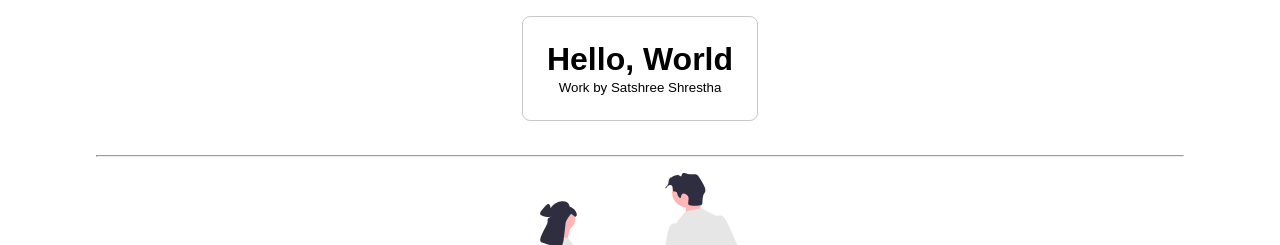
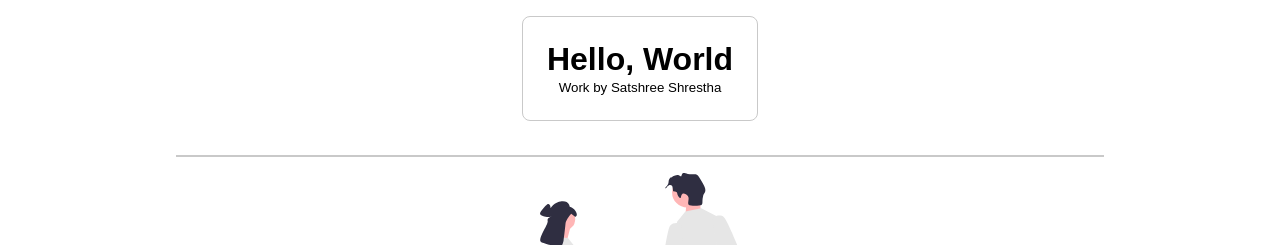
Before and after one commit to yogeshtakeo/BFS_45_Repositary, a React (Vite) app: page / in a window 1280 px wide. Shown: the top 245 px of the page. Built offline with nearby package versions, Linux system fonts and the light colour scheme.

Commit message:
updated divider

```diff
--- a/src/components/Divider/divider.module.css
+++ b/src/components/Divider/divider.module.css
@@ -1,5 +1,9 @@
 .divider {
   margin: 1rem;
-  margin-left: 5rem;
-  margin-right: 5rem;
+  margin-left: 10rem;
+  margin-right: 10rem;
 }
+
+.divider hr {
+  border: 0.5px solid #c9c9c9;
+}
```
